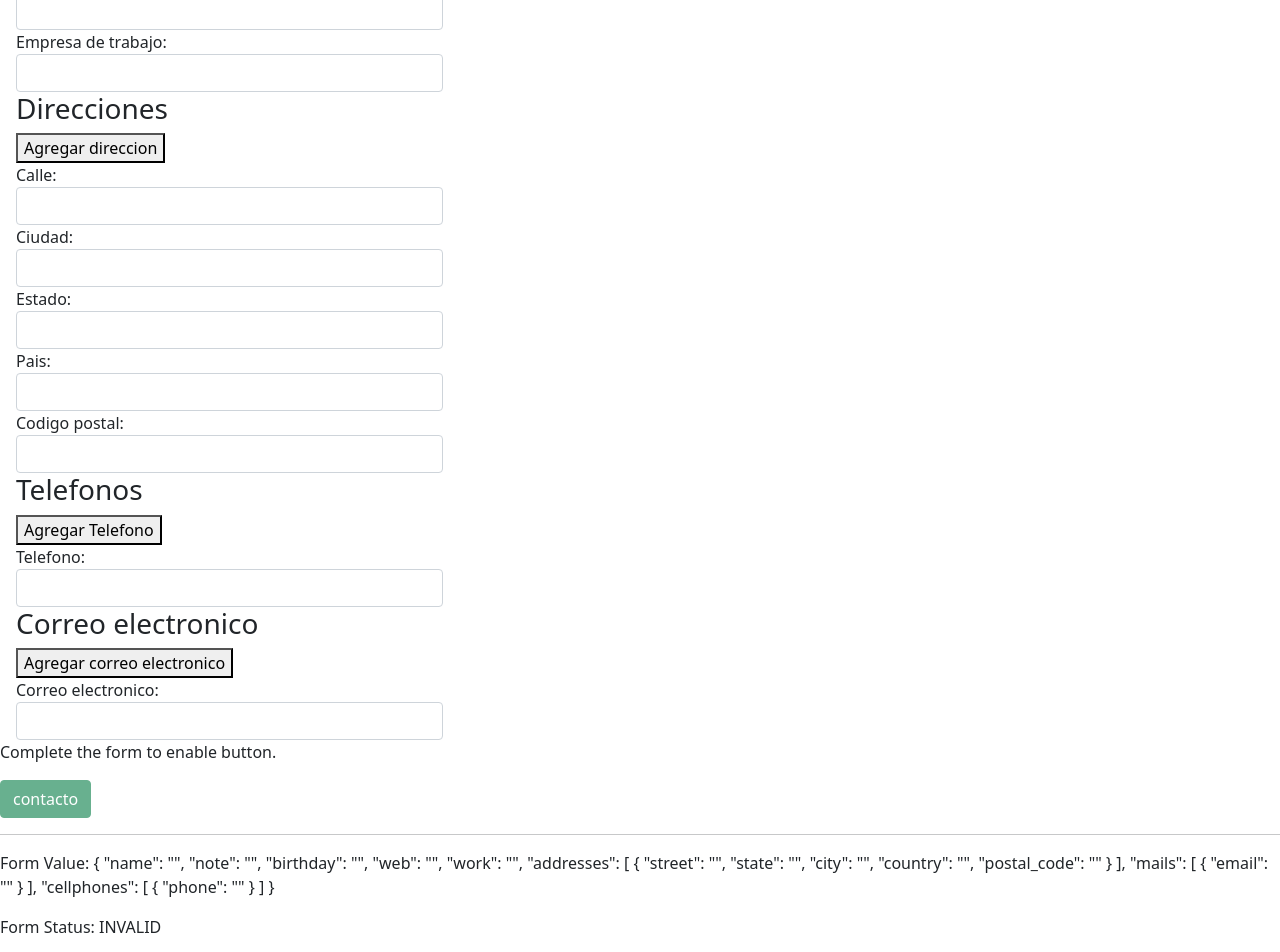
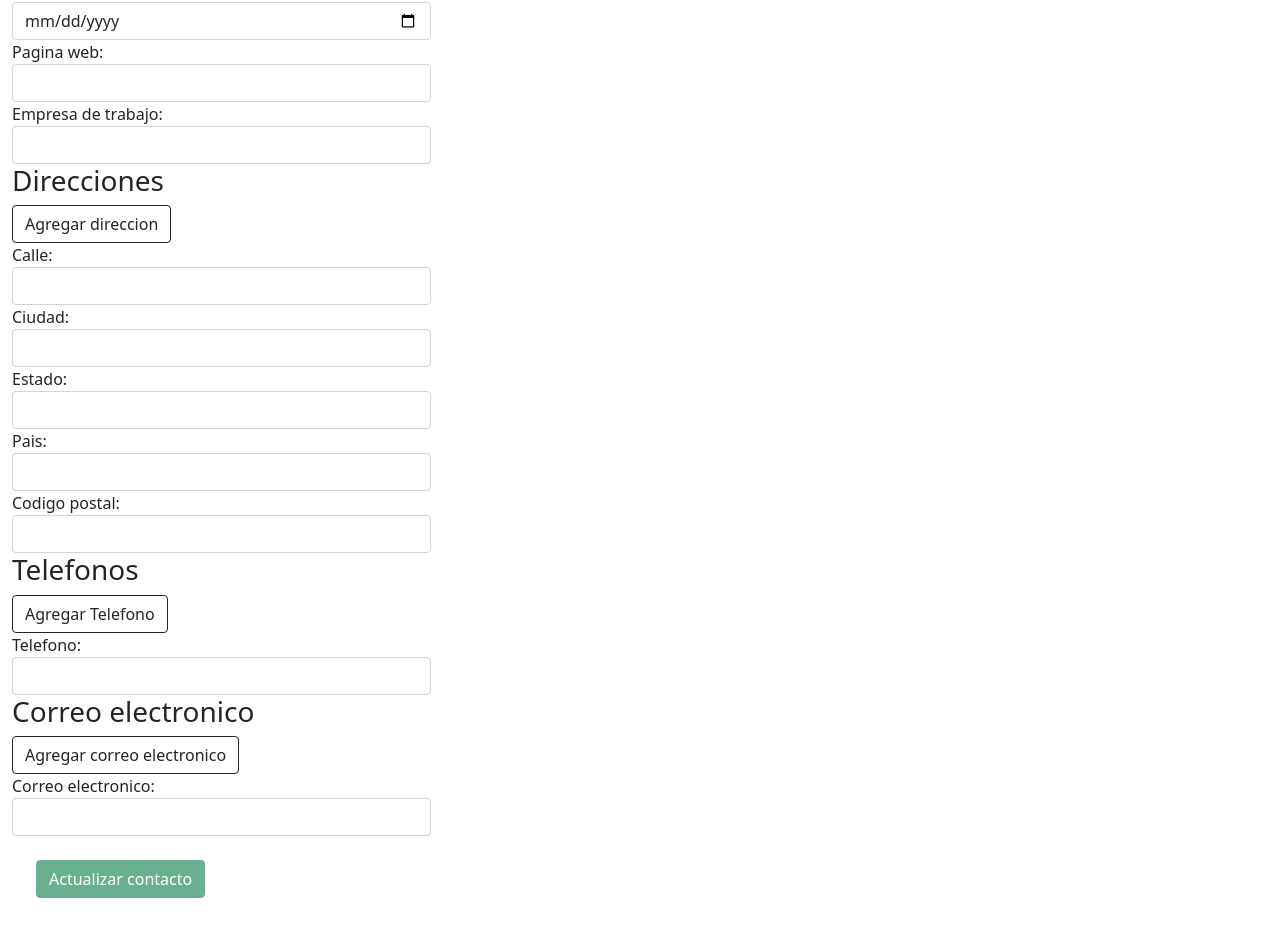
Before and after one commit to omarlv86/libreta_direcciones_front, an Angular app: page /contacts/update/1 in a window 1280 px wide. Shown: the part 260-1212 px from the top of the page. Built offline with nearby package versions, Linux system fonts and the light colour scheme; no server answers.

Commit message:
main | Actualizando datos de contacto

```diff
--- a/src/app/api.service.ts
+++ b/src/app/api.service.ts
@@ -35,7 +35,7 @@ export class ApiService {
     return this.http.delete<any>(`${this.apiUrl}/contacts/${id}`);
   }
 
-  createContact(data:any): Observable<any> {
+  createContact(data:any, id?:any): Observable<any> {
     return this.http.post<any>(`${this.apiUrl}/contacts`, data);
   }
 
--- a/src/app/create-contact/create-contact.component.html
+++ b/src/app/create-contact/create-contact.component.html
@@ -1,10 +1,10 @@
 <div class="row">
-    <div class="col-md-12">
+    <div class="col-md-12 p-4">
         <h3>{{id == null ? 'Crear' : 'Actualizar'}} contacto</h3>
     </div>
-</div>
+    <div class="col-md-12 p-4">
         <form [formGroup]="profileForm" (ngSubmit)="onSubmit()">
-    <div class="col-md-4 mx-3">
+            <div class="col-md-4">
                 <div class="col-md-12">
                     <label for="name">Nombre completo: </label>
                     <input class="form-control" id="name" type="text" formControlName="name">
@@ -27,7 +27,7 @@
                 </div>
                 <div class="col-md-12">
                     <h3>Direcciones</h3>
-            <button type="button" (click)="addAddress()">Agregar direccion</button>
+                    <button class="btn btn-outline-dark" type="button" (click)="addAddress()">Agregar direccion</button>
                 </div>
                 <div class="col-md-12">
                     <div formArrayName="addresses">
@@ -57,7 +57,7 @@
                 </div>
                 <div class="col-md-12">
                     <h3>Telefonos</h3>
-            <button type="button" (click)="addPhone()">Agregar Telefono</button>
+                    <button class="btn btn-outline-dark" type="button" (click)="addPhone()">Agregar Telefono</button>
                 </div>
                 <div class="col-md-12">
                     <div formArrayName="cellphones">
@@ -71,7 +71,7 @@
                 </div>
                 <div class="col-md-12">
                     <h3>Correo electronico</h3>
-            <button type="button" (click)="addMail()">Agregar correo electronico</button>
+                    <button class="btn btn-outline-dark" type="button" (click)="addMail()">Agregar correo electronico</button>
                 </div>
                 <div class="col-md-12">
                     <div formArrayName="mails">
@@ -85,10 +85,13 @@
                 </div>
             </div>
 
+            <div class="col-md-12 mx-4 my-4">
+                <button class="btn btn-success" type="submit" [disabled]="!profileForm.valid">{{id == null ? 'Crear' : 'Actualizar'}} contacto</button>
+            </div>
+          </form>
+    </div>
+</div>
 
-    <p>Complete the form to enable button.</p>
-    <button class="btn btn-success" type="submit" [disabled]="!profileForm.valid">contacto</button>
-  </form>
   <hr>
   <p>Form Value: {{ profileForm.value | json }}</p>
   <p>Form Status: {{ profileForm.status }}</p>
--- a/src/app/create-contact/create-contact.component.ts
+++ b/src/app/create-contact/create-contact.component.ts
@@ -16,21 +16,11 @@ import { ApiService } from '../api.service';
 export class CreateContactComponent {
 
   formBuilder = inject(FormBuilder);
-
-  /* profileForm = this.formBuilder.group({
-    name: ['', Validators.required],
-    note: [''],
-    birthday: [''],
-    web: [''],
-    work: [''],
-    addresses: this.formBuilder.array([this.createAddress()]),
-    mails: this.formBuilder.array([this.createMail()]),
-    cellphones: this.formBuilder.array([this.createPhone()]),
-  }); */
   profileForm: FormGroup;
 
   constructor(private apiService: ApiService, private router: Router, private route: ActivatedRoute) {
     this.profileForm = this.formBuilder.group({
+      id:[''],
       name: ['', Validators.required],
       note: [''],
       birthday: [''],
@@ -109,9 +99,8 @@ export class CreateContactComponent {
   }
 
   onSubmit() {
-    // TODO: Use EventEmitter with form value
     console.warn(this.profileForm.value);
-    this.apiService.createContact(this.profileForm.value).subscribe(
+    this.apiService.createContact(this.profileForm.value, this.id).subscribe(
       (response: any) => {
         console.log(response)
       },
@@ -126,6 +115,7 @@ export class CreateContactComponent {
       (response: any) => {
         console.log(response)
         this.profileForm.patchValue({
+          id: response.id,
           name: response.name,
           note: response.note,
           birthday: response.birthday,
@@ -136,25 +126,22 @@ export class CreateContactComponent {
         const addresses = this.profileForm.get('addresses') as FormArray;
         response.addresses.length > 0 ? this.removeAddress(0) : null
         response.addresses.forEach((address:any) => {
-          addresses.push(this.addAddressToArray(address)); // Asegúrate de crear un método que lo permita
+          addresses.push(this.addAddressToArray(address));
         });
 
         const mails = this.profileForm.get('mails') as FormArray;
         response.mails.length > 0 ? this.removeMail(0) : null
         response.mails.forEach((mail:any) => {
-          mails.push(this.addMailToArray(mail.email)); // Asegúrate de crear un método que lo permita
+          mails.push(this.addMailToArray(mail.id, mail.email));
         });
 
         const cellphones = this.profileForm.get('cellphones') as FormArray;
         response.phones.length > 0 ? this.removePhone(0) : null
         response.phones.forEach((phone: any) => {
-          console.log('phone', phone.phone)
-          cellphones.push(this.addPhoneToArray(phone.phone)); // Asegúrate de crear un método que lo permita
+          cellphones.push(this.addPhoneToArray(phone.id, phone.phone));
         });
 
-
-      console.warn('profileForm: ', this.profileForm.value);
-
+        console.log(this.profileForm.value)
       },
       (error: any) => {
         console.error('Error al realizar la solicitud:', error);
@@ -164,7 +151,7 @@ export class CreateContactComponent {
 
   addAddressToArray(address?: any): FormGroup {
     return this.formBuilder.group({
-      // Define tus campos de dirección aquí
+      id:[address.id || ''],
       street: [address?.street || ''],
       city: [address?.city || ''],
       state: [address?.state || ''],
@@ -173,14 +160,16 @@ export class CreateContactComponent {
     });
   }
 
-  addMailToArray(mail?: string): FormGroup {
+  addMailToArray(id?:number, mail?: string): FormGroup {
     return this.formBuilder.group({
+      id:[id||''],
       email: [mail || '']
     });
   }
 
-  addPhoneToArray(phone?: string): FormGroup {
+  addPhoneToArray(id?:number, phone?: string): FormGroup {
     return this.formBuilder.group({
+      id:[id||''],
       phone: [phone || '']
     });
   }
```
Lines whose indentation alone changed are shown as unchanged.
